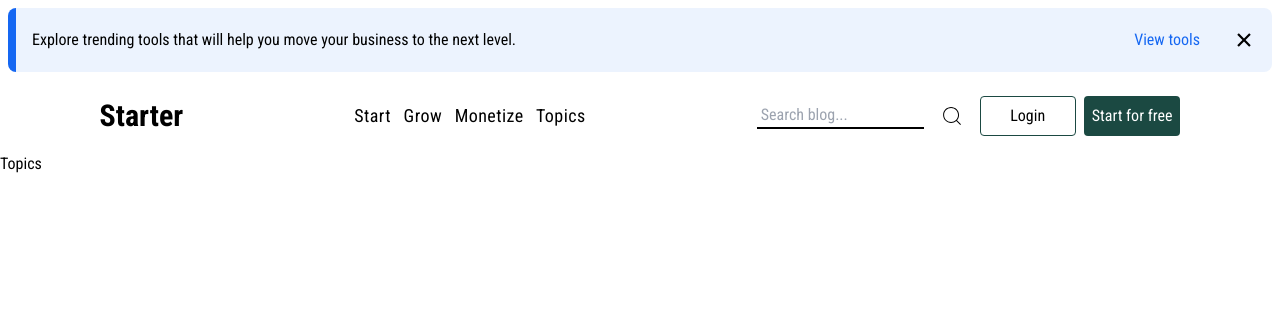
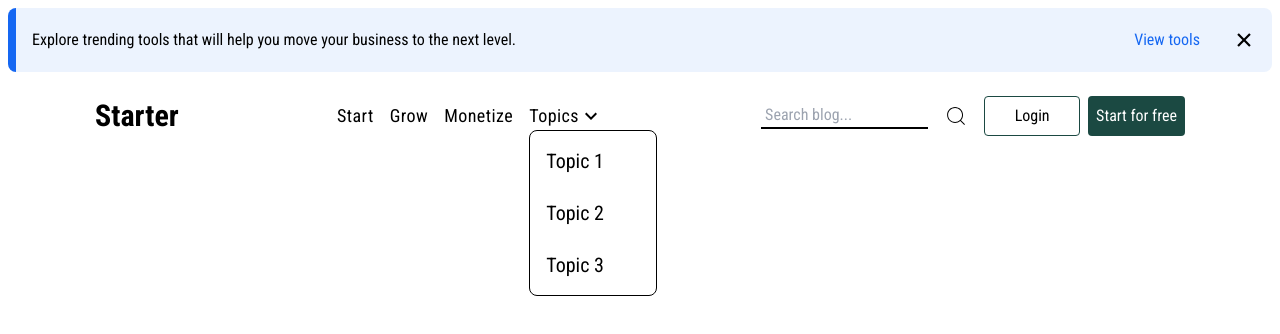
Before and after one commit to JulieWilly/starter, a React (Vite) app in the folder starter/: page /topics in a window 1280 px wide. Shown: the top 334 px of the page. Built offline with nearby package versions, Linux system fonts and the light colour scheme.

Commit message:
adding the topics drop down and its design

```diff
--- a/starter/src/App.jsx
+++ b/starter/src/App.jsx
@@ -27,7 +27,6 @@ function App() {
         <Route path="/start" element={<Start />} />
         <Route path="/grow" element={<Grow />} />
         <Route path="/monetize" element={<Monetize />} />
-        <Route path="/topics" element={<Topics />} />
         <Route path="/read-blog/:blog_id" element={<ReadBlog />} />
         <Route path="/view-tools" element={<ViewTools />} />
       </Routes>
--- a/starter/src/Reader/Components/IntorSection.jsx
+++ b/starter/src/Reader/Components/IntorSection.jsx
@@ -3,7 +3,7 @@ import React from 'react'
 const IntorSection = () => {
   return (
     <div className="flex  flex-row w-full mt-12 p-2">
-      <h1 className="text-center w-full  text-6xl leading-[5rem] font-light">
+      <h1 className="text-center w-full  text-6xl leading-[5rem] font-light ">
         Invest in learning new{" "}
         <span className=" pr-1 pl-1 bg-[#12BC8B] tracking-wide">
           knowledge and skills
--- a/starter/src/Reader/Components/Navigation.jsx
+++ b/starter/src/Reader/Components/Navigation.jsx
@@ -2,23 +2,28 @@ import {  Link, NavLink, useNavigate } from "react-router";
 // import { RiArrowDropDownLine } from "react-icons/ri";
 import { MdNavigateNext } from "react-icons/md";
 import { CiSearch } from "react-icons/ci";
+import { useState } from "react";
 const navigatioins = [
-  { id: 1, name: "Start", path:'/start' },
-  { id: 2, name: "Grow", path:'/grow'},
-  { id: 3, name: "Monetize", path:'/monetize' },
-  { id: 4, name: "Topics", path:'/topics' },
+  { id: 1, name: "Start", path:'/start' ,},
+  { id: 2, name: "Grow", path:'/grow' },
+  { id: 3, name: "Monetize", path:'/monetize'},
+  // { id: 4, name: "Topics", path:'/topics', icon: <MdNavigateNext /> },
 ];
 const Navigation = () => {
 const redirectTo = useNavigate();
+const [open, setOpen] = useState();
     // navigate to sign in page.
     const toSignIn = () => {
 redirectTo('/sign-in');
     }
 
 
+
   return (
     <>
-      <div className="flex items-center justify-around p-4 flex-row w-full    ">
+      <div
+        className={` flex items-center justify-around p-4 flex-row w-full    `}
+      >
         <Link to={"/"}>
           <h1 className="text-3xl  font-bold text-black hover:text-[#646464]">
             Starter
@@ -27,23 +32,55 @@ redirectTo('/sign-in');
 
         <nav>
           <ul className="flex items-center justify-between flex-row gap-4  ">
+            <li className="flex gap-4">
+              {navigatioins.map((name) => (
+                <NavLink
+                  key={name.id}
+                  to={name.path}
+                  style={({ isActive }) => ({
+                    color: isActive ? "red" : "black",
+                  })}
+                  className={"hover:border-b-2 border-black  "}
+                >
+                  <span className=" text-black text-lg tracking-wide">
+                    {" "}
+                    {name.name}
+                  </span>
+                  {name.icon}
+                </NavLink>
+              ))}
+            </li>
             <li>
-             {
-              navigatioins.map((name,) => (
-                 <NavLink
-                 key={name.id}
-                to={name.path}
+              <NavLink
                 style={({ isActive }) => ({
                   color: isActive ? "red" : "black",
                 })}
-                className={"hover:border-b-2 border-black  p-1 "}
+                onClick={() => {
+                  setOpen(!open);
+                }}
+                className={`hover:border-b-2 border-black flex items-center  `}
               >
-                <span className=" text-black text-lg tracking-wide"> {name.name}</span>
+                <span className=" text-black text-lg tracking-wide relative">
+                  Topics
+                </span>
+                <MdNavigateNext className="text-black rotate-90 text-2xl" />
               </NavLink>
-              ))
-             }
+              <div
+                className={`absolute delay-150 border border-black   bg-white rounded-lg  text-white  space-y-2  ${
+                  open ? "hidden" : "block"
+                } p-2 w-32`}
+              >
+                <h1 className="p-2 hover:bg-[#F5F5F5] hover:text-[#1B4942]  text-xl  bg-white text-black rounded-sm cursor-pointer">
+                  Topic 1
+                </h1>
+                <h1 className="p-2 hover:bg-[#F5F5F5] hover:text-[#1B4942]  text-xl  bg-white text-black rounded-sm cursor-pointer">
+                  Topic 2
+                </h1>{" "}
+                <h1 className="p-2 hover:bg-[#F5F5F5] hover:text-[#1B4942]  text-xl  bg-white text-black rounded-sm cursor-pointer">
+                  Topic 3
+                </h1>
+              </div>
             </li>
-
           </ul>
         </nav>
         <div className=" flex flex-row items-center">
--- a/starter/src/Reader/Pages/Home/ExploreTool.jsx
+++ b/starter/src/Reader/Pages/Home/ExploreTool.jsx
@@ -1,20 +1,24 @@
+import { useNavigate } from 'react-router';
 import Button from '../../Components/Button'
-import Image from '../../Components/Image';
 const ExploreTool = () => {
+  const navigate = useNavigate()
+  const toTools = () => {
+    navigate('/view-tools')
+  }
     return (
       <div className="p-8   bg-[#8D1A5F] flex items center gap-4 justify-between ">
-      <div className="w-1/2 flex flex-col justify-center">
-        <h1 className="text-2xl text-white tracking-wide font-bold p-2 ">
-          Readily available AI tool for your.
+        <div className="w-1/2 flex flex-col justify-center p-10">
+          <h1 className="text-3xl text-white tracking-wide font-bold p-2 ">
+            Readily available AI tool for you.
           </h1>
           <p className="text-lg tracking-wide p-2 mb-8 ">
-          Explore variety of AI tools that are ready for use. Using AI tools is
-          one of the best way to kick start your business.
+            Explore variety of AI tools that are ready for use. Using AI tools
+            is one of the best way to kick start your business.
           </p>
 
-        <Button name={"Explore "} />
+          <Button name={"Explore "} action={toTools} />
         </div>
-      <div className="w-1/2 flex items-center gap-4 justify-center ">
+        <div className="w-1/2 flex items-center gap-4 justify-center  ">
           <div className="w-20 f-20">
             <img
               src="https://encrypted-tbn0.gstatic.com/images?q=tbn:ANd9GcQBRoE5DcalLnKRtZfuKddbpQxE2rGNLe6jXw&s"
```
Lines whose indentation alone changed are shown as unchanged.
